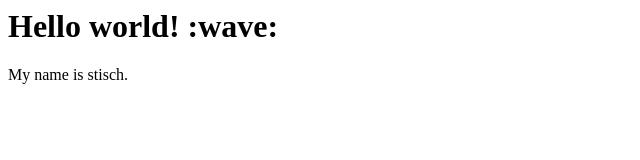
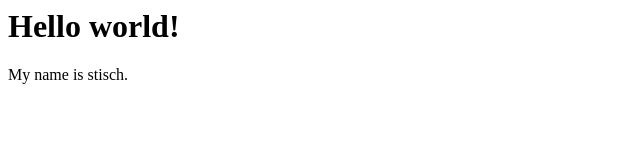
Before and after one commit to stisch/stisch.io, a plain HTML site: page index.html in a window 1280 px wide. Shown: the whole page, without its empty margins (0-640 px from the left). Drawn offline with Linux system fonts and the light colour scheme.

Commit message:
Update index.html

```diff
--- a/index.html
+++ b/index.html
@@ -1,3 +1,3 @@
-<h1> Hello world! :wave: </h1>
+<h1> Hello world! </h1>
 
 <p> My name is stisch. </p>
```
